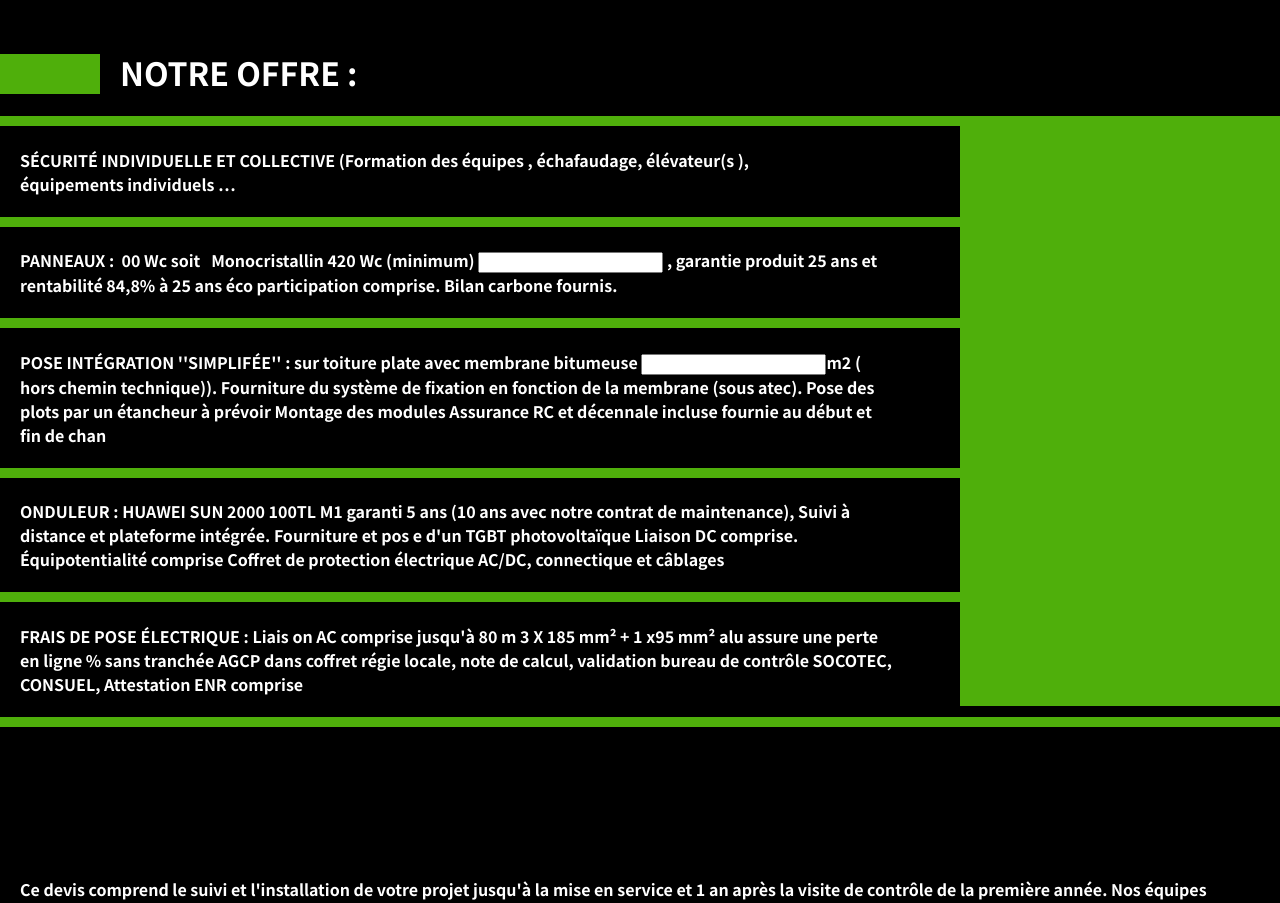
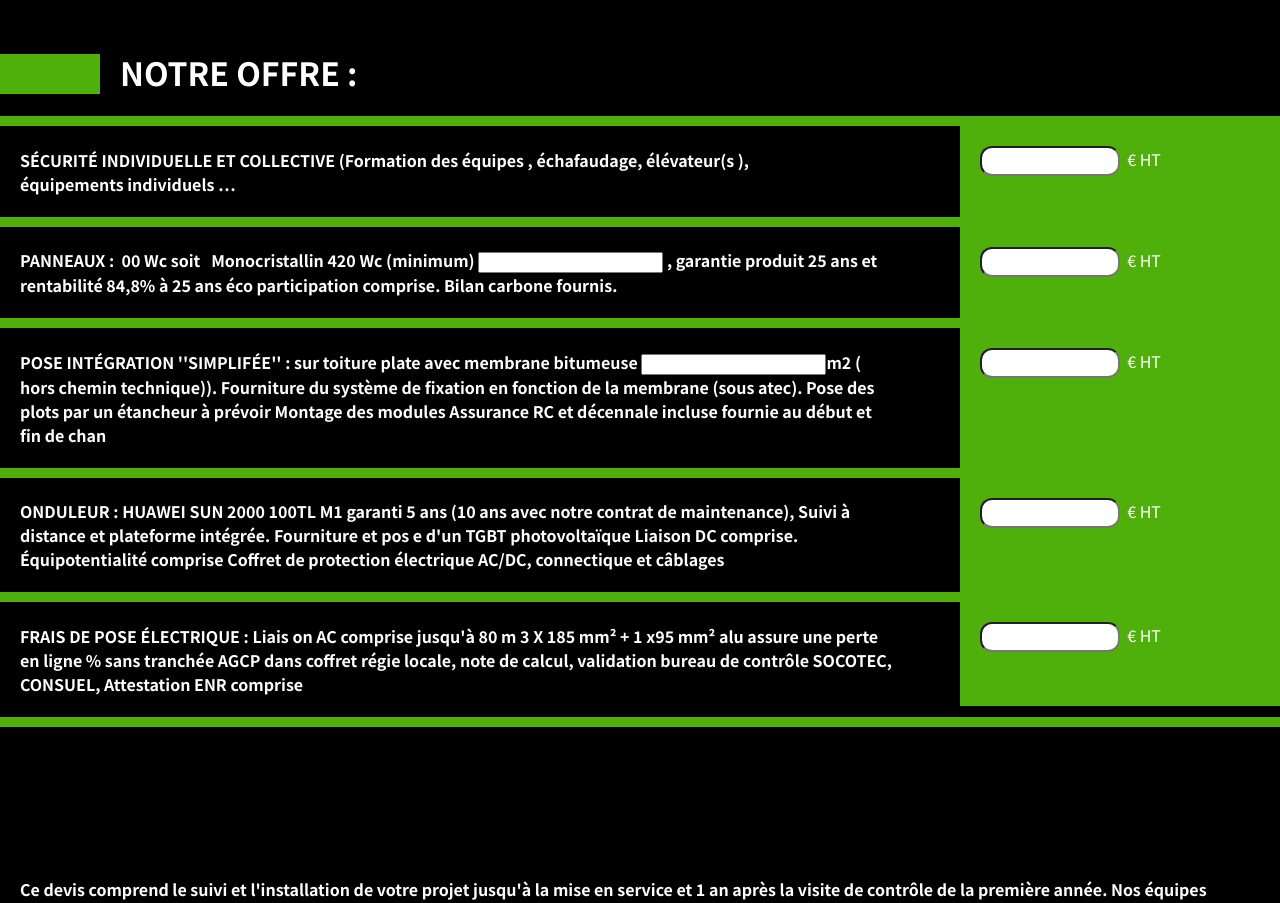
Before and after one commit to youblockio/salesapp-beta, a React (Create React App) app: page / in a window 1280 px wide. Shown: the part 3440-4343 px from the top of the page. Built offline with nearby package versions, Linux system fonts and the light colour scheme.

Commit message:
input added

```diff
--- a/src/components/Page.jsx
+++ b/src/components/Page.jsx
@@ -283,7 +283,16 @@ const Page = () => {
               échafaudage, élévateur(s ), équipements individuels …
             </h4>
           </div>
-          <div className={styles.div_08}></div>
+          <div className={styles.div_08}>
+          <input
+          style={{
+            marginLeft: '20px',
+            marginTop: '20px',
+            width: '140px',
+            height: '30px',
+            borderRadius: '12px'
+          }} />&nbsp; € HT
+          </div>
         </div>
         <div className={styles.line_02}></div>
         <div className={styles.div_09}>
@@ -301,7 +310,16 @@ const Page = () => {
               Bilan carbone fournis.
             </h4>
           </div>
-          <div className={styles.div_08}></div>
+          <div className={styles.div_08}>
+          <input
+          style={{
+            marginLeft: '20px',
+            marginTop: '20px',
+            width: '140px',
+            height: '30px',
+            borderRadius: '12px'
+          }} />&nbsp; € HT
+          </div>
         </div>
         <div className={styles.line_02}></div>
         <div className={styles.div_09}>
@@ -320,7 +338,16 @@ const Page = () => {
               décennale incluse fournie au début et fin de chan
             </h4>
           </div>
-          <div className={styles.div_08}></div>
+          <div className={styles.div_08}>
+          <input
+          style={{
+            marginLeft: '20px',
+            marginTop: '20px',
+            width: '140px',
+            height: '30px',
+            borderRadius: '12px'
+          }} />&nbsp; € HT
+          </div>
         </div>
         <div className={styles.line_02}></div>
         <div className={styles.div_09}>
@@ -339,7 +366,16 @@ const Page = () => {
               électrique AC/DC, connectique et câblages
             </h4>
           </div>
-          <div className={styles.div_08}></div>
+          <div className={styles.div_08}>
+          <input
+          style={{
+            marginLeft: '20px',
+            marginTop: '20px',
+            width: '140px',
+            height: '30px',
+            borderRadius: '12px'
+          }} />&nbsp; € HT
+          </div>
         </div>
         <div className={styles.line_02}></div>
         <div className={styles.div_09}>
@@ -357,7 +393,16 @@ const Page = () => {
               de contrôle SOCOTEC, CONSUEL, Attestation ENR comprise
             </h4>
           </div>
-          <div className={styles.div_11}></div>
+          <div className={styles.div_11}>
+          <input
+          style={{
+            marginLeft: '20px',
+            marginTop: '20px',
+            width: '140px',
+            height: '30px',
+            borderRadius: '12px'
+          }} />&nbsp; € HT
+          </div>
         </div>
         <div className={styles.line_02}></div>
 
```
Also changed, not shown: 2 other files (tests, documents, lock files or other folders).
